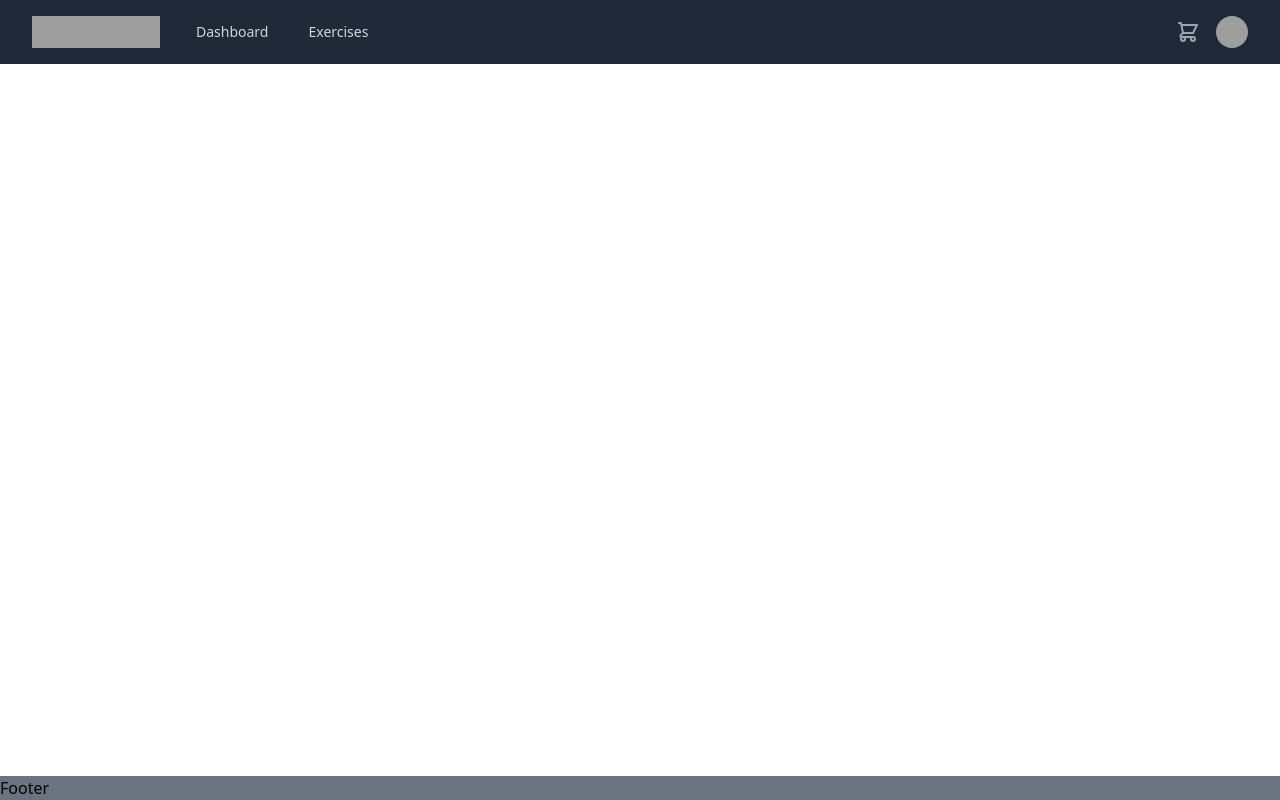
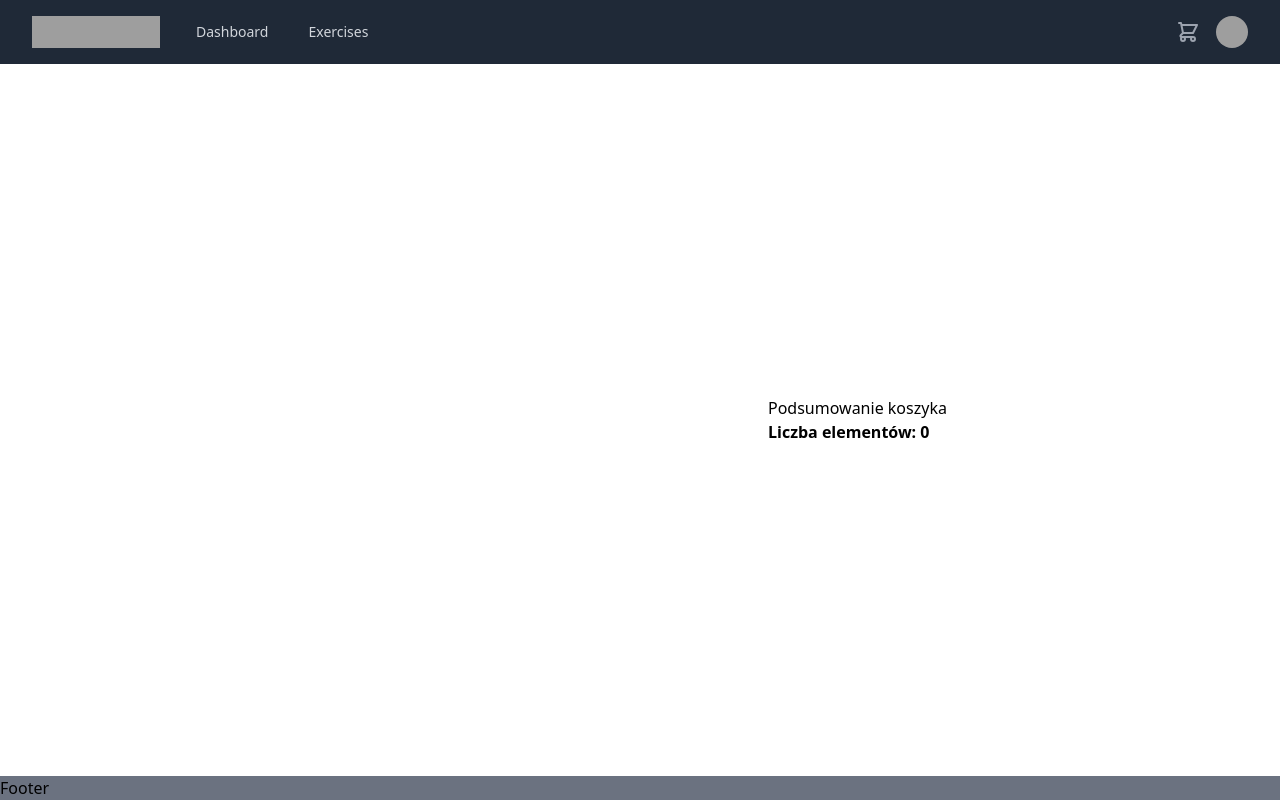
Before and after one commit to MarcinParda/ecommerce-shop, a Next.js app: page /cart in a window 1280 px wide. Built offline with nearby package versions, Linux system fonts and the light colour scheme; grey boxes are pictures that could not be loaded.

Commit message:
feat(cart): :art: styled cart page

```diff
--- a/pages/cart.tsx
+++ b/pages/cart.tsx
@@ -1,13 +1,23 @@
+import { TrashIcon } from '@heroicons/react/outline';
 import { useCartState } from 'components/Header/Cart/CartContext';
 
-const CartPage = () => {
+const CartContent = () => {
   const cartState = useCartState();
   return (
-    <div>
-      <ul>
+    <div className="col-span-2">
+      <ul className="divide-y divide-gray-200">
         {cartState.items.map((item, index) => (
-          <li key={`${item.title}_${index}`}>
-            {item.title} - {item.price}
+          <li
+            key={`${item.title}_${index}`}
+            className="py-4 flex justify-between"
+          >
+            <div>{item.title}</div>
+            <div className="flex align-middle">
+              {item.price}$
+              <button className="ml-2 text-red-500">
+                <TrashIcon className="h-5 w-5" aria-hidden="true" />
+              </button>
+            </div>
           </li>
         ))}
       </ul>
@@ -15,4 +25,27 @@ const CartPage = () => {
   );
 };
 
+const CartSummary = () => {
+  const cartState = useCartState();
+  return (
+    <div>
+      Podsumowanie koszyka
+      <div className="font-bold">
+        Liczba elementów: {cartState.items.length}
+      </div>
+    </div>
+  );
+};
+
+const CartPage = () => {
+  return (
+    <div className="max-w-2xl mx-auto w-full p-4">
+      <div className="grid grid-cols-3 gap-8">
+        <CartContent />
+        <CartSummary />
+      </div>
+    </div>
+  );
+};
+
 export default CartPage;
```
Also changed, not shown: 1 other file (tests, documents, lock files or other folders).
